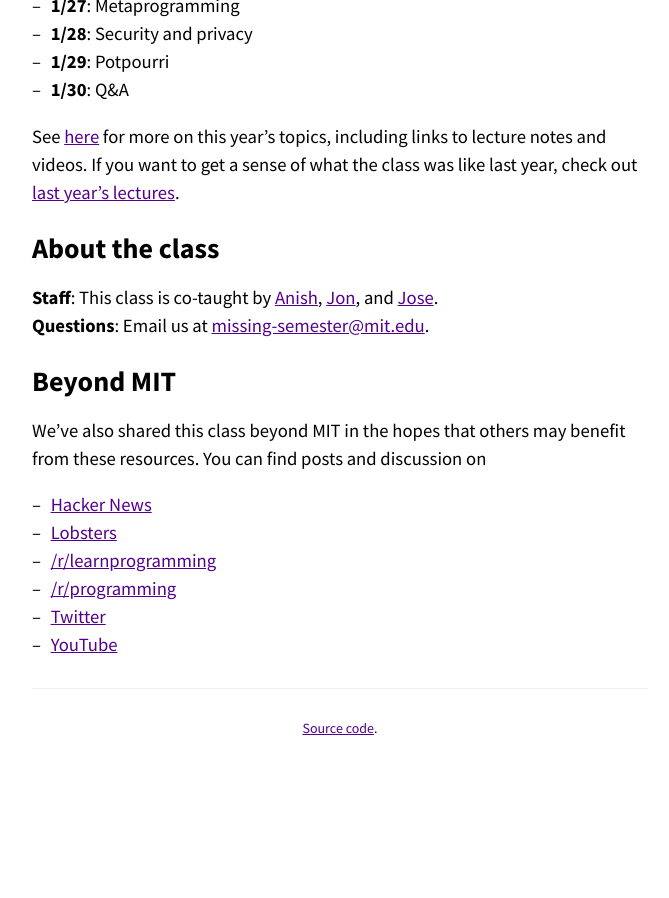
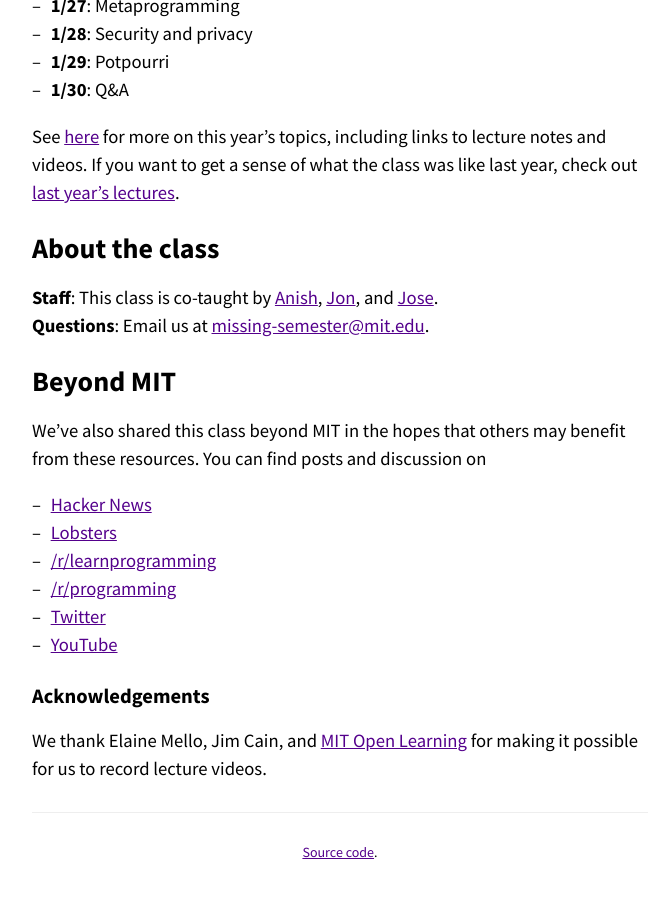
Before and after one commit to missing-semester-cn/missing-semester-cn.github.io, a Jekyll site: the page built from index.md, in a window 1280 px wide and 900 px high, scrolled down 1052 px. Shown: the whole window, without its empty margins (300-969 px from the left). Built offline with Jekyll 4.4.1, drawn with Linux system fonts in a browser that asks for light colours; before the commit the page ends 1829 px from its top, so only the background shows below that.

Commit message:
Add acks

```diff
--- a/index.md
+++ b/index.md
@@ -61,6 +61,12 @@ benefit from these resources. You can find posts and discussion on
  - [Twitter](https://twitter.com/Jonhoo/status/1091896192332693504)
  - [YouTube](https://www.youtube.com/playlist?list=PLyzOVJj3bHQuiujH1lpn8cA9dsyulbYRv)
 
+## Acknowledgements
+
+We thank Elaine Mello, Jim Cain, and [MIT Open
+Learning](https://openlearning.mit.edu/) for making it possible for us to
+record lecture videos.
+
 ---
 
 <div class="small center">
```
